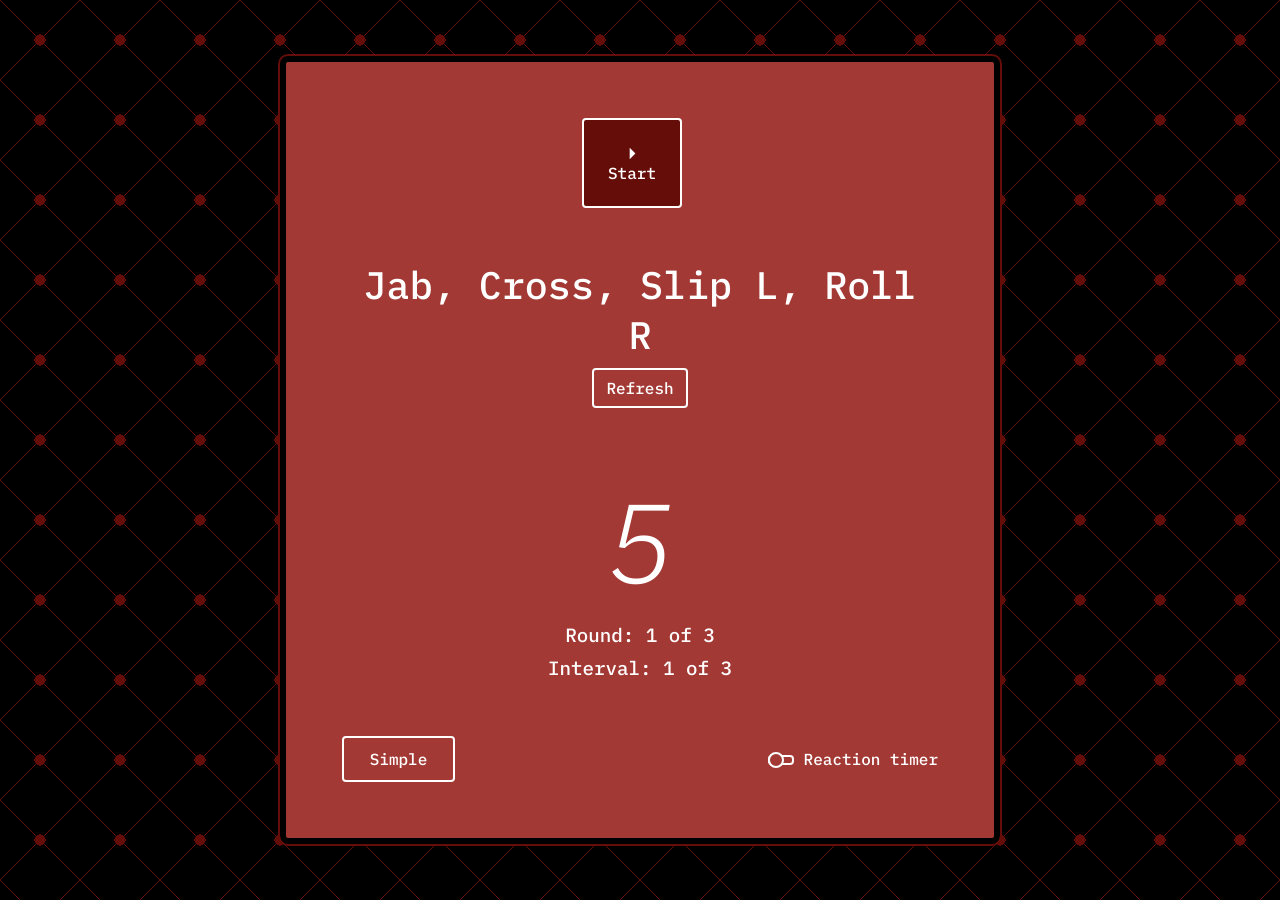
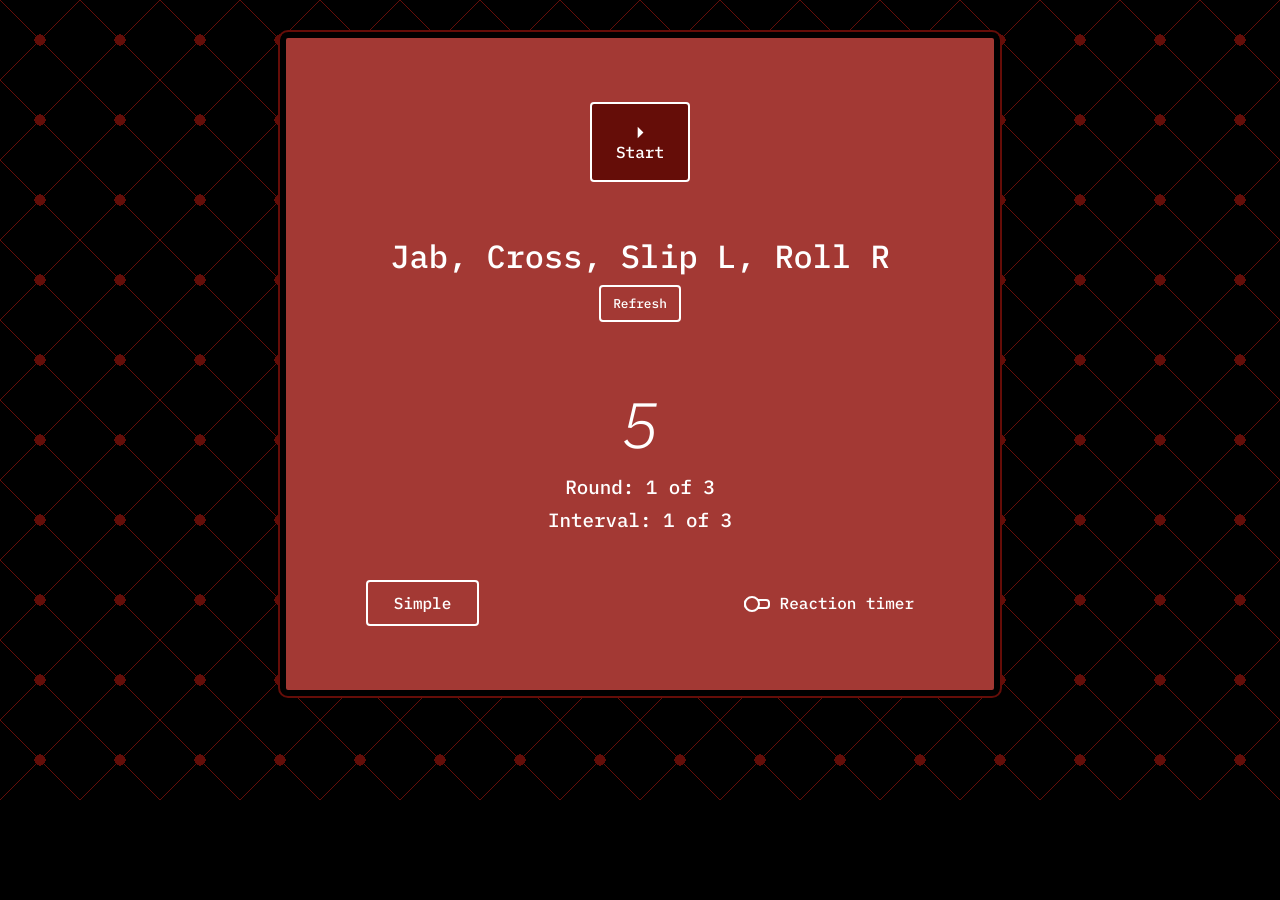
Before and after one commit to guillermogineste/boxing-combinations-timer, a React (Create React App) app: page / in a window 1280 px wide. After the commit the page ends 800 px from the top, so only its background shows below. Built offline with nearby package versions, Linux system fonts and the light colour scheme.

Commit message:
Update styles.css

```diff
--- a/src/styles.css
+++ b/src/styles.css
@@ -44,12 +44,18 @@
 .App {
   font-family: "IBM Plex Mono", monospace;
   text-align: center;
-  padding: 56px;
-  margin: 56px auto;
+  /* padding: 56px; */
+  padding-left: clamp(56px, 10vw, 80px);
+  padding-right: clamp(56px, 10vw, 80px);
+  padding-top: clamp(56px, 8vh, 80px);
+  padding-bottom: clamp(56px, 8vh, 80px);
+  margin: 4vh auto;
   border-radius: 8px;
   outline: 2px solid #650d08;
   border: 6px solid black;
   max-width: 720px;
+  max-height: 90vh;
+  width: 90vw;
   transition: all 200ms;
 }
 
@@ -70,24 +76,27 @@
 }
 
 .heading--1 {
-  font-size: 2.4em;
+  /* font-size: 2.4em; */
+  font-size: clamp(1.5em, 3vw, 2em);
 }
 .heading--2 {
-  font-size: 1.2em;
+  /* font-size: 1.2em; */
+  font-size: clamp(0.9em, 2.5vw, 1.2em);
 }
 
 .timer-display {
   text-align: center;
-  padding-bottom: 16px;
+  padding-bottom: 2vh;
 }
 .round-info,
 .interval-info {
-  margin: 8px 0;
+  margin: 1vh 0;
 }
 
 /* Countdown timer */
 .countdown {
-  font-size: 7em;
+  /* font-size: 7em; */
+  font-size: clamp(4em, 5vw, 5em);
   font-family: "IBM Plex Mono", monospace;
   font-weight: 300;
   color: white;
@@ -98,7 +107,9 @@
 }
 
 .display-combination {
-  min-height: 260px;
+  /* min-height: 260px; */
+  height: clamp(100px, 25vh, 260px);
+
   display: flex;
   flex-direction: column;
   justify-content: center;
@@ -132,10 +143,14 @@
   font-size: 1em;
   cursor: pointer;
   border: none;
-  margin-right: 16px;
+  /* margin-right: 16px; */
+  margin-right: 3vw;
   border-radius: 4px;
   border: 2px solid white;
   color: white;
+}
+.button:last-of-type {
+  margin-right: 0;
 }
 .button:hover {
   background: #650d08;
@@ -148,7 +163,7 @@
 .button--reset,
 .button--replay {
   width: 100px;
-  height: 90px;
+  height: 80px;
   background: transparent;
 }
 .button--toggle {
@@ -164,10 +179,11 @@
   background-color: #081d5d;
 }
 
-.button--reset {
+/* .button--reset {
   margin-right: 0;
-}
-.button--refresh {
+} */
+.button.button--refresh {
+  font-size: 0.8em;
   padding: 8px 12px;
   align-self: flex-start;
   margin: 8px auto;
@@ -178,7 +194,8 @@
   display: flex;
   justify-content: space-between;
   align-items: center;
-  margin-top: 32px;
+  /* margin-top: 32px; */
+  margin-top: 3vh;
 }
 
 .level-dropdown {
```
